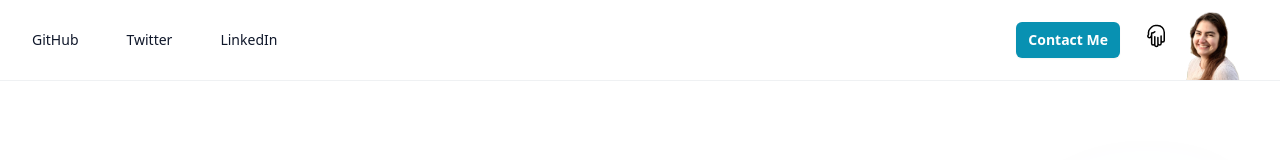
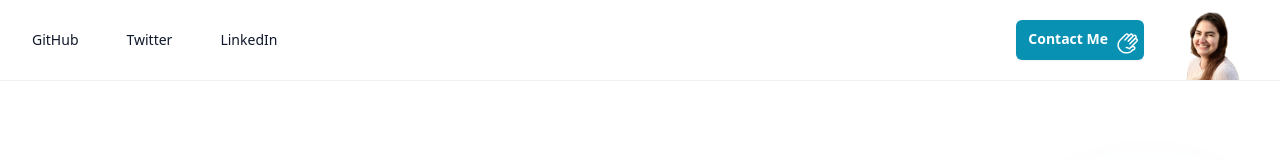
Before and after one commit to cguliuzza/tina-dev-site, a Next.js app: page / in a window 1280 px wide. Shown: the top 160 px of the page. Built offline with nearby package versions, Linux system fonts and the light colour scheme.

Commit message:
move svg into the CTA button

```diff
--- a/components/Navbar.tsx
+++ b/components/Navbar.tsx
@@ -54,16 +54,13 @@ export default function Navbar() {
             className="rounded-md bg-cyan-600 py-2 px-3 text-sm font-semibold text-white shadow-sm hover:bg-cyan-500 focus-visible:outline focus-visible:outline-2 focus-visible:outline-offset-2 focus-visible:outline-cyan-600"
           >
             Contact Me
-          </a>
-        </div>
-        <div className="flex">
             <svg
               xmlns="http://www.w3.org/2000/svg"
               fill="none"
               viewBox="0 0 24 24"
               stroke-width="1.5"
               stroke="currentColor"
-            className="w-6 h-6 origin-bottom rotate-180 hover:-rotate-180"
+              className="w-6 h-6 origin-bottom rotate-45 items-center inline hover:origin-center hover:rotate-0"
             >
               <path
                 stroke-linecap="round"
@@ -71,7 +68,8 @@ export default function Navbar() {
                 d="M10.05 4.575a1.575 1.575 0 10-3.15 0v3m3.15-3v-1.5a1.575 1.575 0 013.15 0v1.5m-3.15 0l.075 5.925m3.075.75V4.575m0 0a1.575 1.575 0 013.15 0V15M6.9 7.575a1.575 1.575 0 10-3.15 0v8.175a6.75 6.75 0 006.75 6.75h2.018a5.25 5.25 0 003.712-1.538l1.732-1.732a5.25 5.25 0 001.538-3.712l.003-2.024a.668.668 0 01.198-.471 1.575 1.575 0 10-2.228-2.228 3.818 3.818 0 00-1.12 2.687M6.9 7.575V12m6.27 4.318A4.49 4.49 0 0116.35 15m.002 0h-.002"
               />
             </svg>
-
+          </a>
+        </div>
         <Image
           className="relative w-20 h-20 pt-2 object-top object-cover overflow-hidden"
           src={`/images/tinabgremoved.png`}
@@ -79,7 +77,6 @@ export default function Navbar() {
           width={180}
           height={37}
         />
-        </div>
         <div className="flex lg:hidden">
           <button
             type="button"
```
Lines whose indentation alone changed are shown as unchanged.
